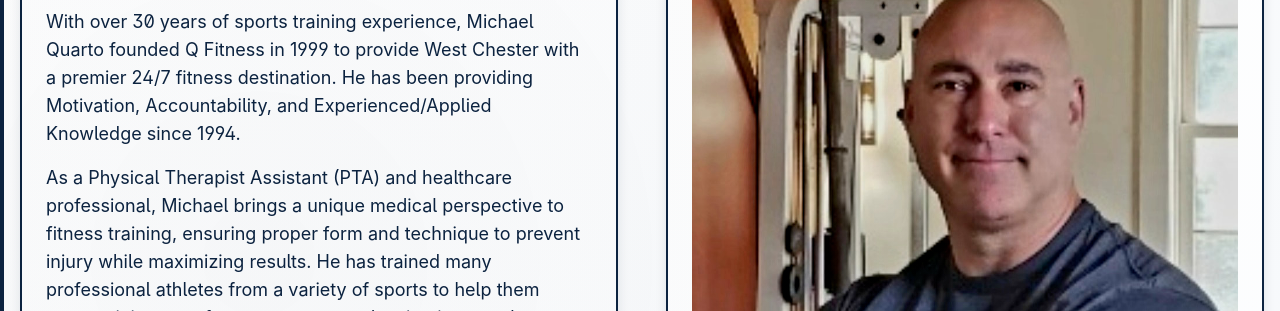
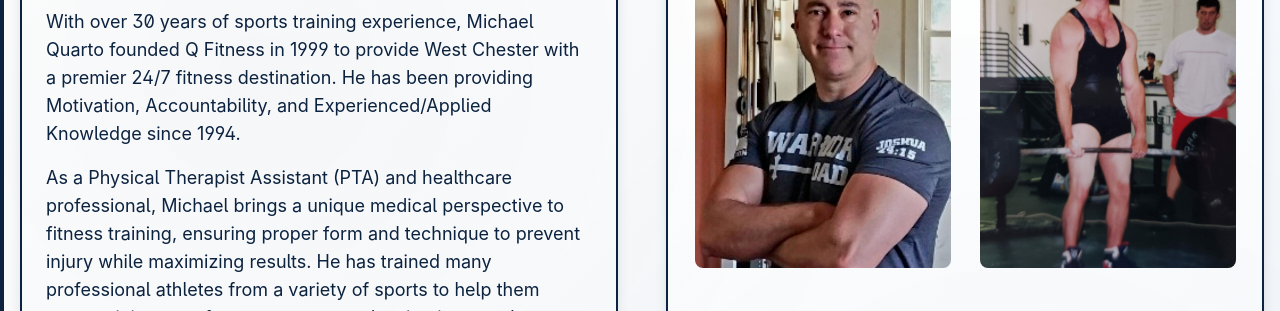
Before and after one commit to cp55577/qfitness, a website: page about/michael-quarto.html in a window 1280 px wide. Shown: the part 708-1019 px from the top of the page. Drawn offline with nearby package versions, Linux system fonts and the light colour scheme.

Commit message:
Fix Michael Quarto page image display
- Replace circular cropping with rectangular containers
- Change from square to portrait aspect ratio (w-64 h-80)
- Use object-top positioning to prevent head cropping
- Remove descriptive labels for cleaner appearance
- Improve image sizing and professional presentation

```diff
--- a/about/michael-quarto.html
+++ b/about/michael-quarto.html
@@ -65,15 +65,19 @@
                     </div>
                 </div>
 
-                <!-- Headshot Placeholder Card -->
+                <!-- Headshot Card -->
                 <div class="card">
                     <div class="text-center">
-                        <div class="michael-photos-container">
-                            <div class="michael-photo michael-photo-left">
-                                <img src="../images/mq.png" alt="Michael Quarto">
+                        <div class="grid grid-cols-1 md:grid-cols-2 gap-6 mb-8">
+                            <div class="flex flex-col items-center">
+                                <div class="w-64 h-80 rounded-lg overflow-hidden shadow-lg mb-4">
+                                    <img src="../images/mq.png" alt="Michael Quarto" class="w-full h-full object-cover object-top">
+                                </div>
                             </div>
-                            <div class="michael-photo michael-photo-right">
-                                <img src="../images/mq_founder2.png" alt="Michael Quarto Founder">
+                            <div class="flex flex-col items-center">
+                                <div class="w-64 h-80 rounded-lg overflow-hidden shadow-lg mb-4">
+                                    <img src="../images/mq_founder2.png" alt="Michael Quarto Founder" class="w-full h-full object-cover object-top">
+                                </div>
                             </div>
                         </div>
                         <h3 class="text-2xl font-bold text-primary-blue mb-4">Michael Quarto</h3>
```
